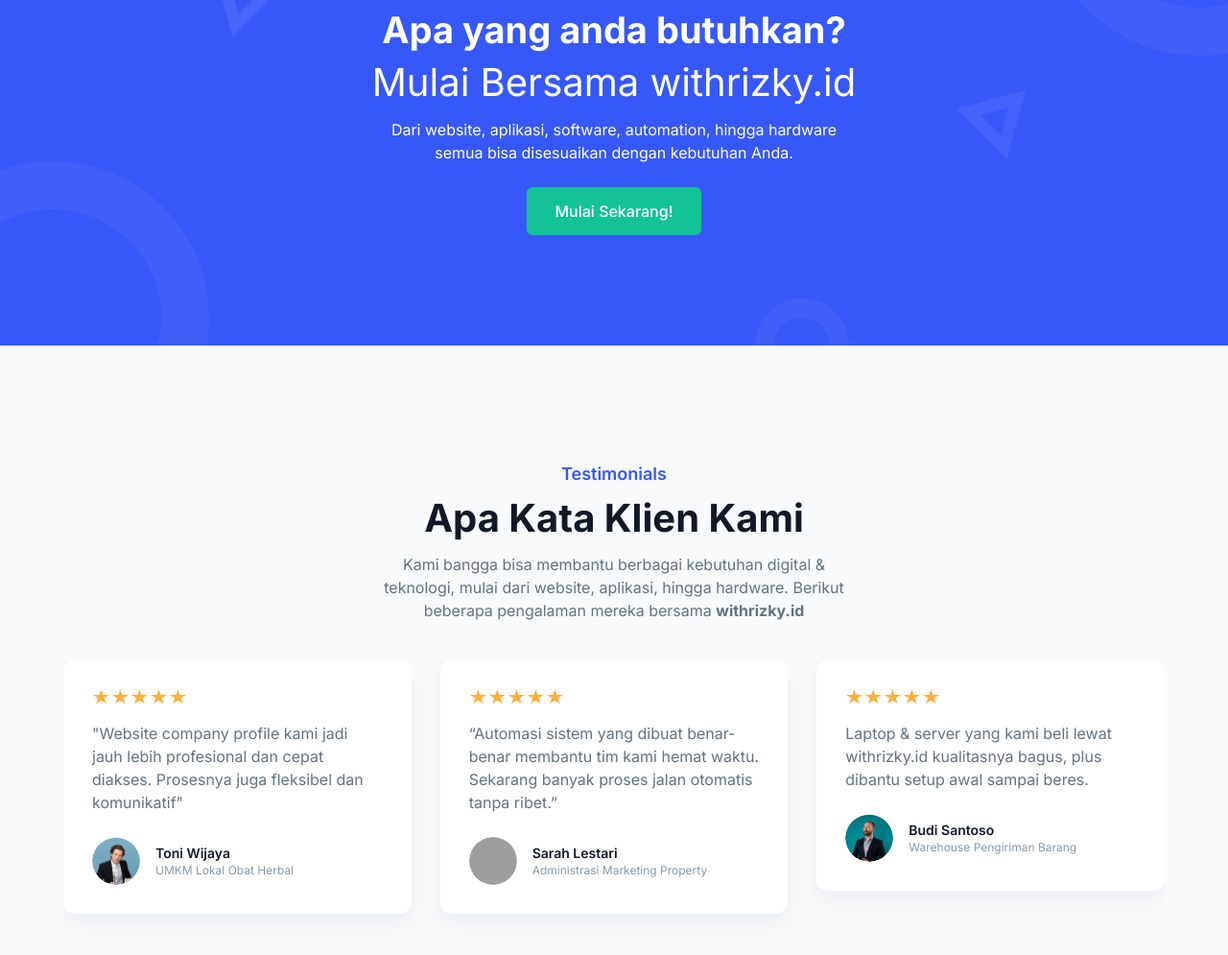
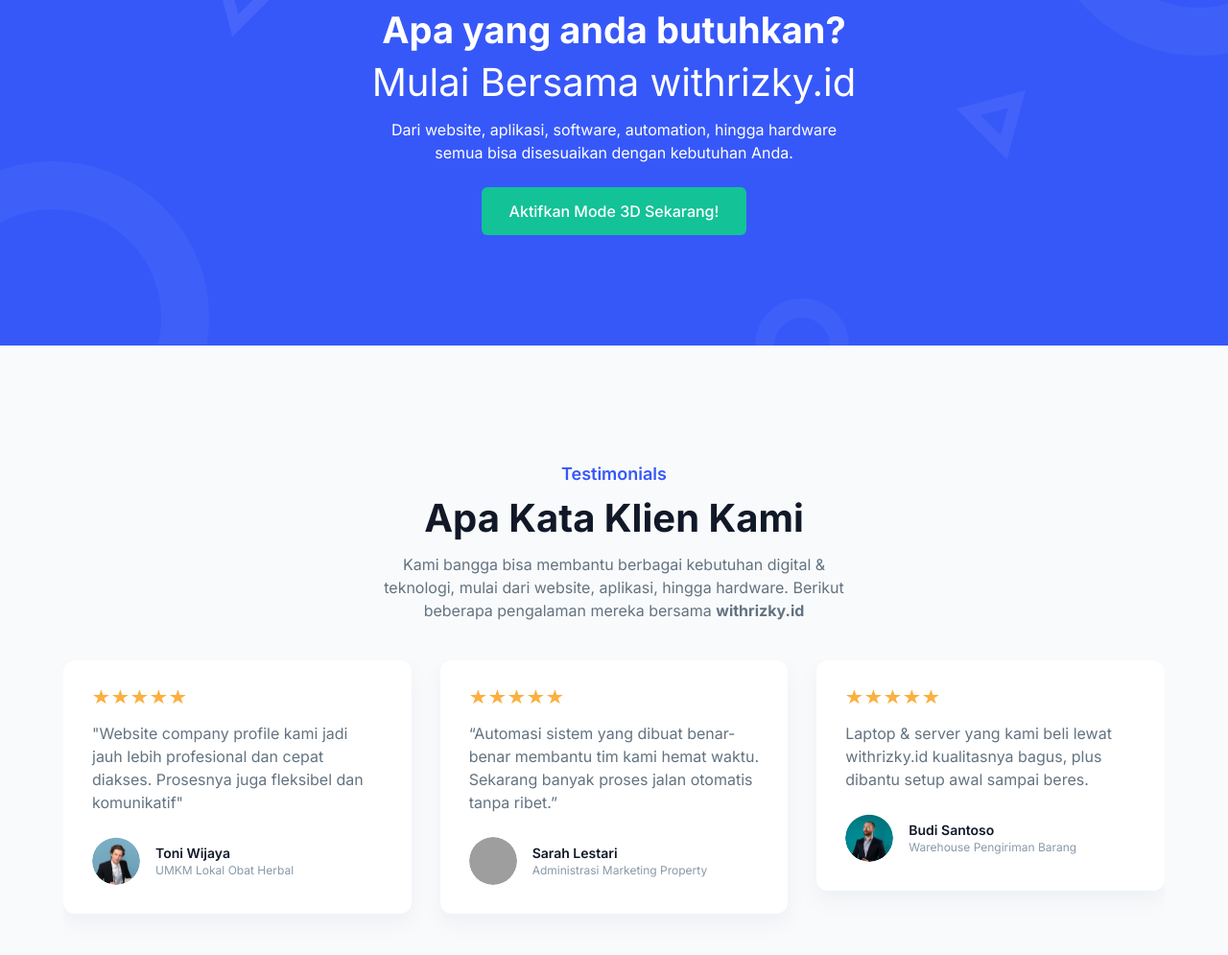
Before and after one commit to withrizky/officialweb, a plain HTML site: page index.html in a window 1280 px wide. Shown: the part 1692-2687 px from the top of the page at 96% size. Drawn offline with Linux system fonts and the light colour scheme; grey boxes are pictures that could not be loaded.

Commit message:
Update index.html
menambahkan mode 3d

```diff
--- a/index.html
+++ b/index.html
@@ -591,9 +591,9 @@
                 Dari website, aplikasi, software, automation, hingga hardware semua bisa disesuaikan dengan kebutuhan
                 Anda.
               </p>
-              <a href="javascript:void(0)"
+              <a href="https://withrizky.github.io/3dportfolio/"
                 class="inline-block rounded-md border border-transparent bg-secondary px-7 py-3 text-base font-medium text-white transition hover:bg-[#0BB489]">
-                Mulai Sekarang!
+                Aktifkan Mode 3D Sekarang!
               </a>
             </div>
           </div>
```
